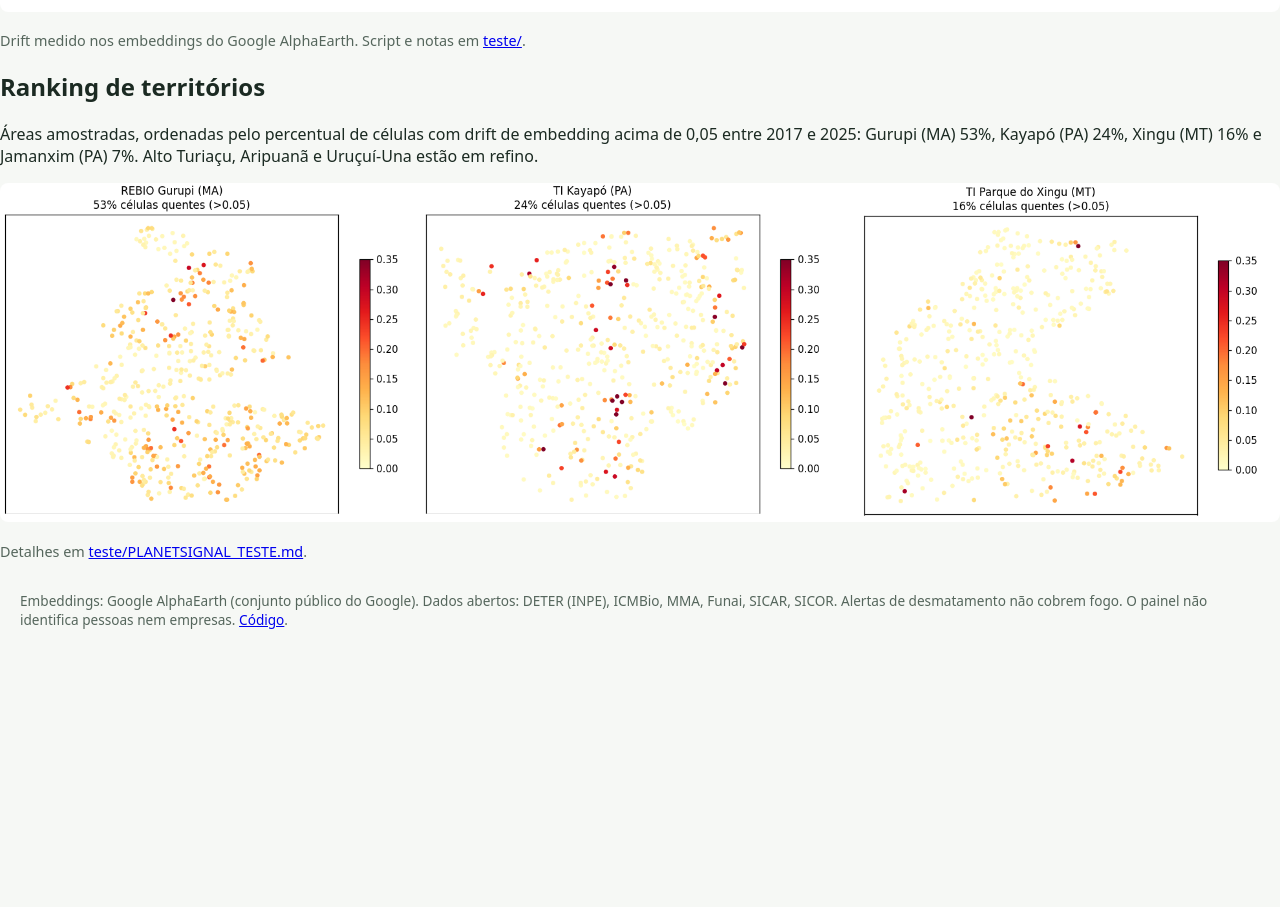
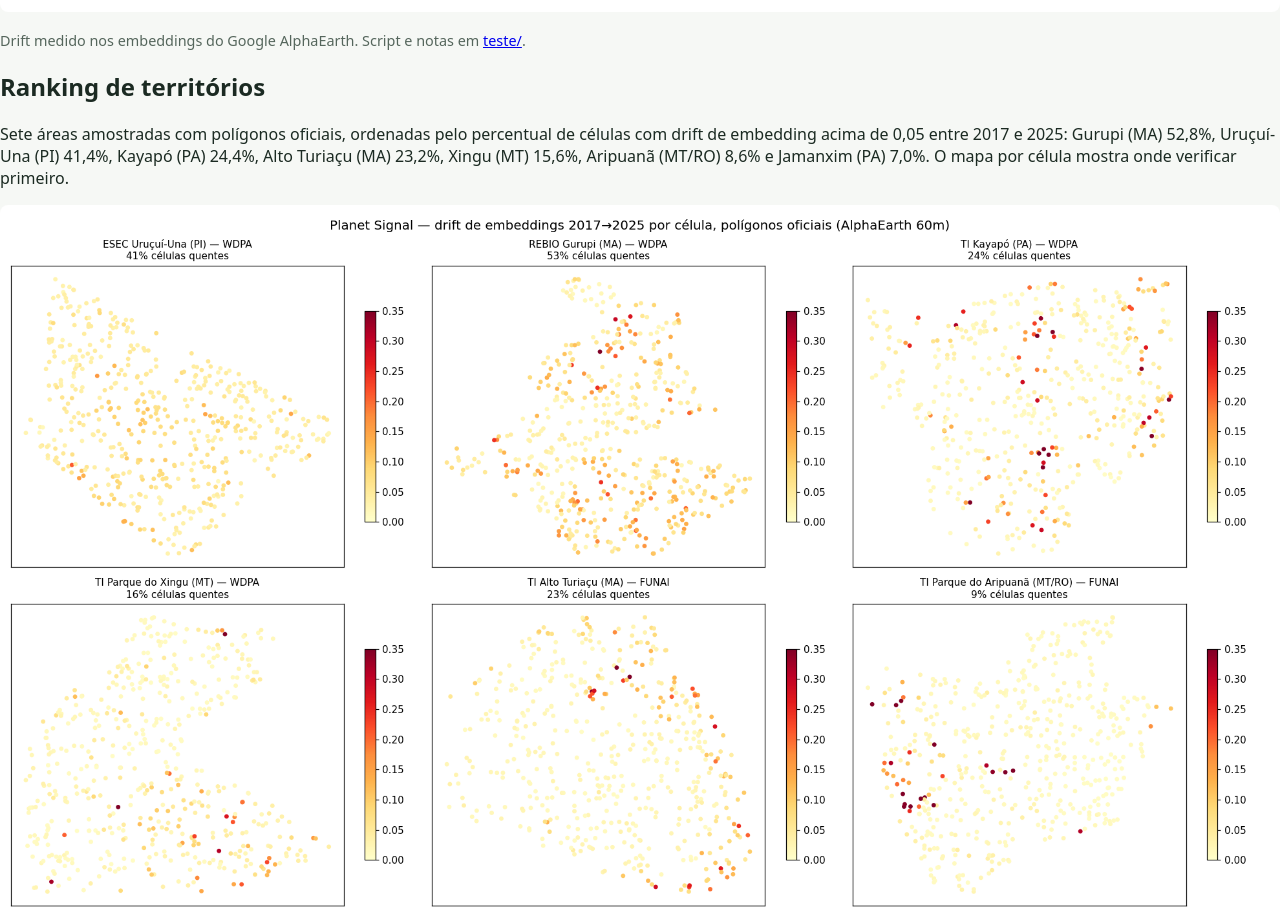
Before and after one commit to viniburilux/planet-signal, a plain HTML site: page index.html in a window 1280 px wide. Shown: the part 2260-3167 px from the top of the page. Before the commit the page ends 2905 px from the top, so only its background shows below. Drawn offline with nearby package versions, Linux system fonts and the light colour scheme.

Commit message:
Ranking completo com poligonos oficiais

```diff
--- a/index.html
+++ b/index.html
@@ -28,8 +28,8 @@
 </section>
 <section id="ranking-territorios">
   <h2>Ranking de territórios</h2>
-  <p>Áreas amostradas, ordenadas pelo percentual de células com drift de embedding acima de 0,05 entre 2017 e 2025: Gurupi (MA) 53%, Kayapó (PA) 24%, Xingu (MT) 16% e Jamanxim (PA) 7%. Alto Turiaçu, Aripuanã e Uruçuí-Una estão em refino.</p>
-  <img src="img/planetsignal_ranking_4.png" alt="Drift de embeddings 2017-2025 por célula em Gurupi, Kayapó e Xingu" style="max-width:100%;border-radius:8px">
+  <p>Sete áreas amostradas com polígonos oficiais, ordenadas pelo percentual de células com drift de embedding acima de 0,05 entre 2017 e 2025: Gurupi (MA) 52,8%, Uruçuí-Una (PI) 41,4%, Kayapó (PA) 24,4%, Alto Turiaçu (MA) 23,2%, Xingu (MT) 15,6%, Aripuanã (MT/RO) 8,6% e Jamanxim (PA) 7,0%. O mapa por célula mostra onde verificar primeiro.</p>
+  <img src="img/planetsignal_ranking.png" alt="Drift de embeddings 2017-2025 por célula em seis áreas amostradas" style="max-width:100%;border-radius:8px">
   <p class="nota">Detalhes em <a href="https://github.com/viniburilux/planet-signal/blob/main/teste/PLANETSIGNAL_TESTE.md">teste/PLANETSIGNAL_TESTE.md</a>.</p>
 </section>
 <footer>Embeddings: Google AlphaEarth (conjunto público do Google). Dados abertos: DETER (INPE), ICMBio, MMA, Funai, SICAR, SICOR. Alertas de desmatamento não cobrem fogo. O painel não identifica pessoas nem empresas. <a href="https://github.com/viniburilux/planet-signal">Código</a>.</footer>
```
Also changed, not shown: img/planetsignal_ranking.png (added), img/planetsignal_ranking_4.png (deleted), teste/planetsignal_ranking.png (added), teste/planetsignal_ranking_4.png (deleted), 1 other file.
